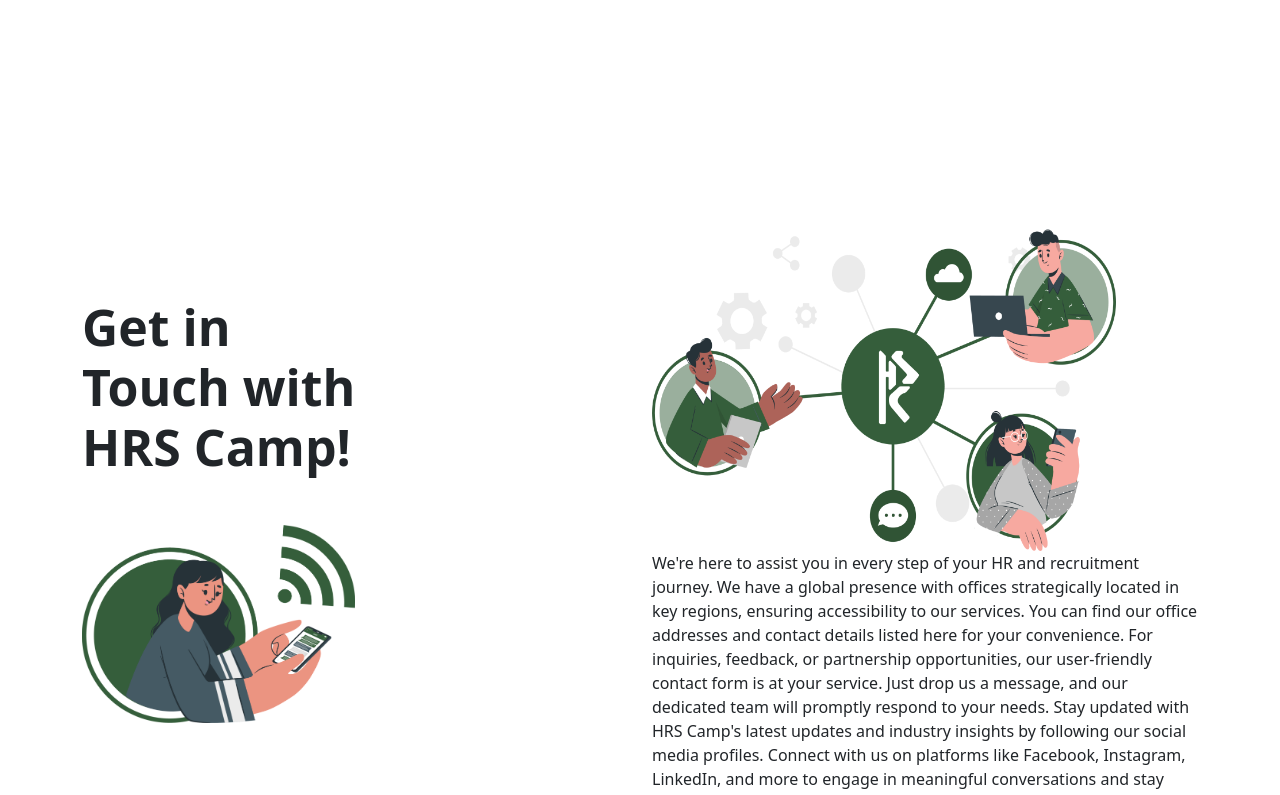
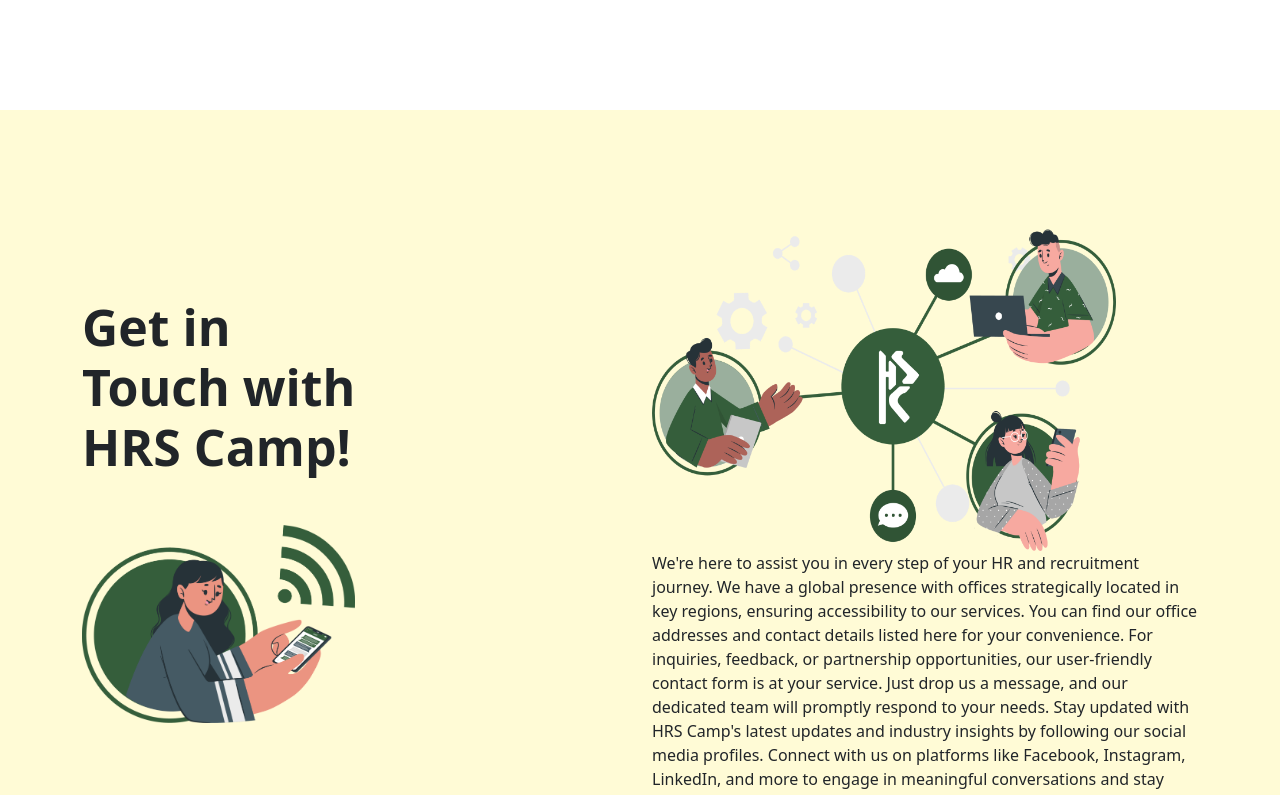
Before and after one commit to Hassanali01/hrs-camp, a Next.js app: page /src/pages/contact in a window 1280 px wide. Shown: the top 795 px of the page. Built offline with nearby package versions, Linux system fonts and the light colour scheme.

Commit message:
contact-color

```diff
--- a/app/src/pages/contact/page.js
+++ b/app/src/pages/contact/page.js
@@ -56,7 +56,7 @@ const Contact = () => {
   };
 
   return (
-    <main>
+    <main style={{backgroundColor:"#FFFBD6"}}>
         <section className="section-h section-h-getintouch fix-height" >
       <div className="container">
         <div className="get-in-touch">
```
